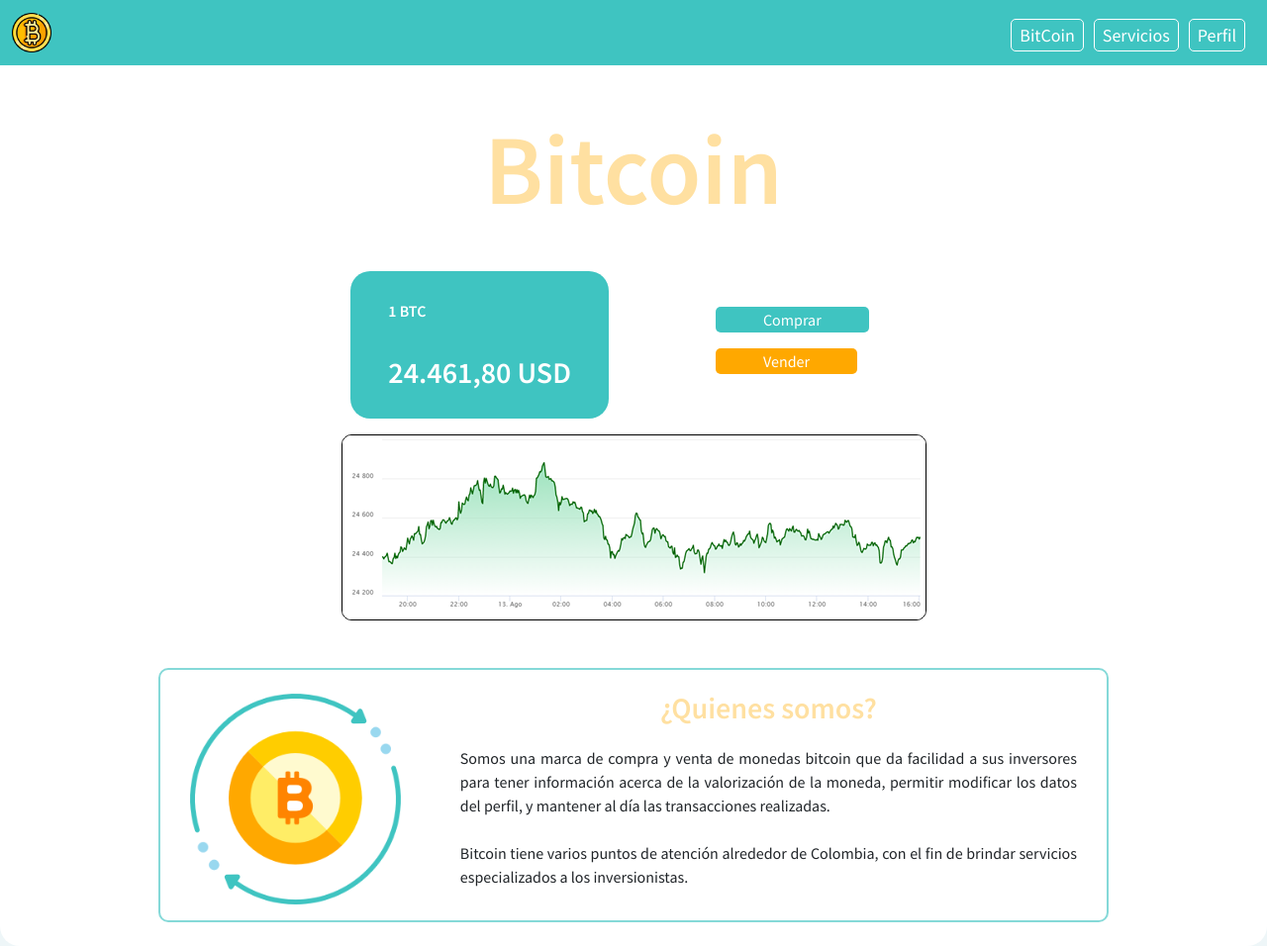
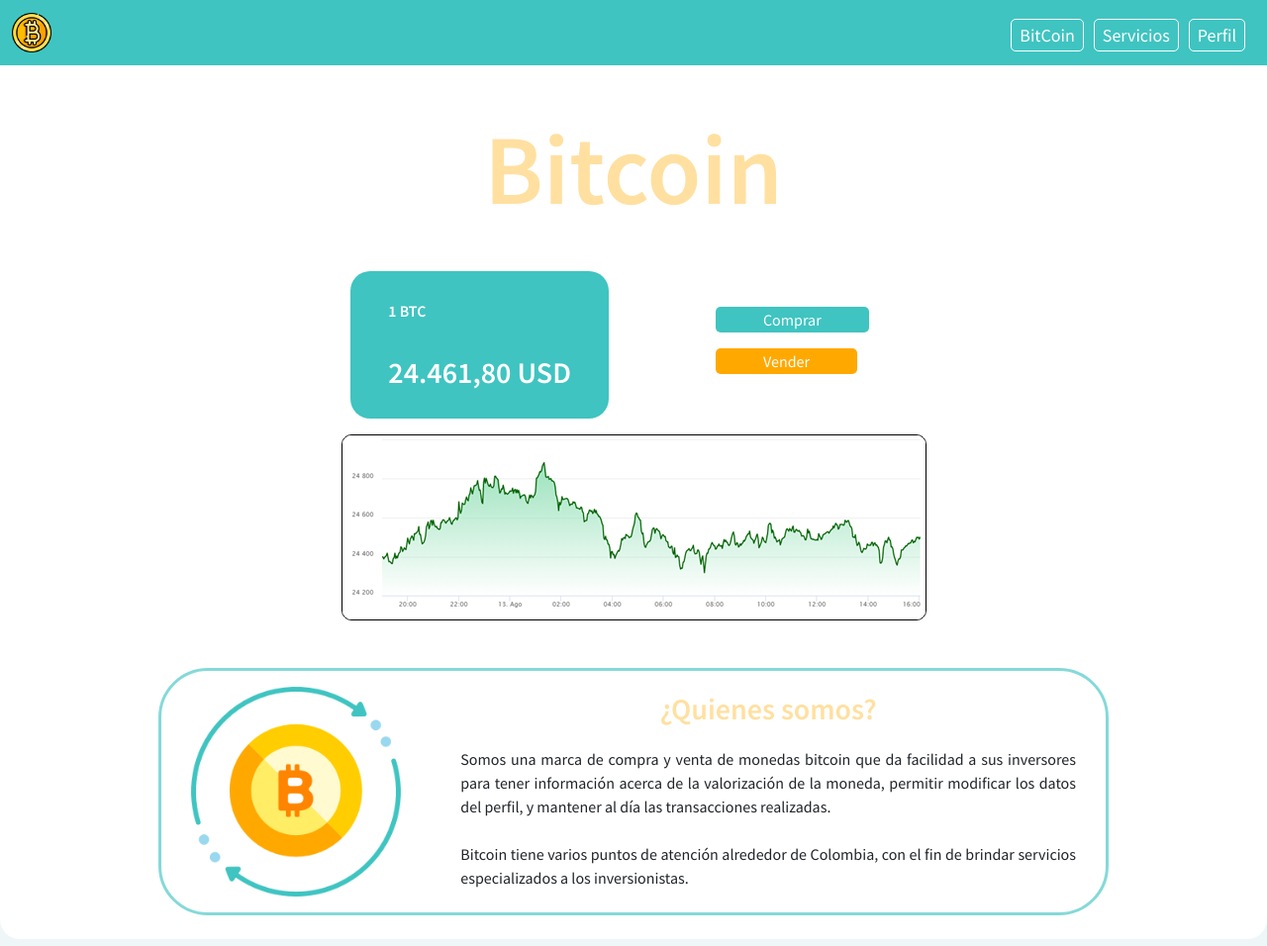
Before and after one commit to Julpr/bitcoindistribuidamcj, a plain HTML site: page index.html in a window 1280 px wide. Shown: the whole page at 99% size. Drawn offline with nearby package versions, Linux system fonts and the light colour scheme.

Commit message:
Ajustes en nuevo orden en Index.html

```diff
--- a/index.html
+++ b/index.html
@@ -76,10 +76,10 @@
                   <img src="images/graficaBitcoin.png" alt=""  style="border: 1px solid black; border-radius: 10px;">
                 </div>
 
-                  <div class="d-flex flex-content justify-content-center mt-5 mx-5" style="border: 2px solid #3fc4c2a2; border-radius: 10px;">
+                  <div class="d-flex flex-content justify-content-center mt-5 mx-5" style="border: 3px solid #3fc4c2a2; border-radius: 50px;">
                     <div class="flex-item">
                       <figure>
-                        <img src="images/BitCoin-Logo.png" class="mt-4 img-fluid">
+                        <img src="images/BitCoin-Logo.png" class="mt-3 img-fluid">
                       </figure>
                     </div>
 
```
